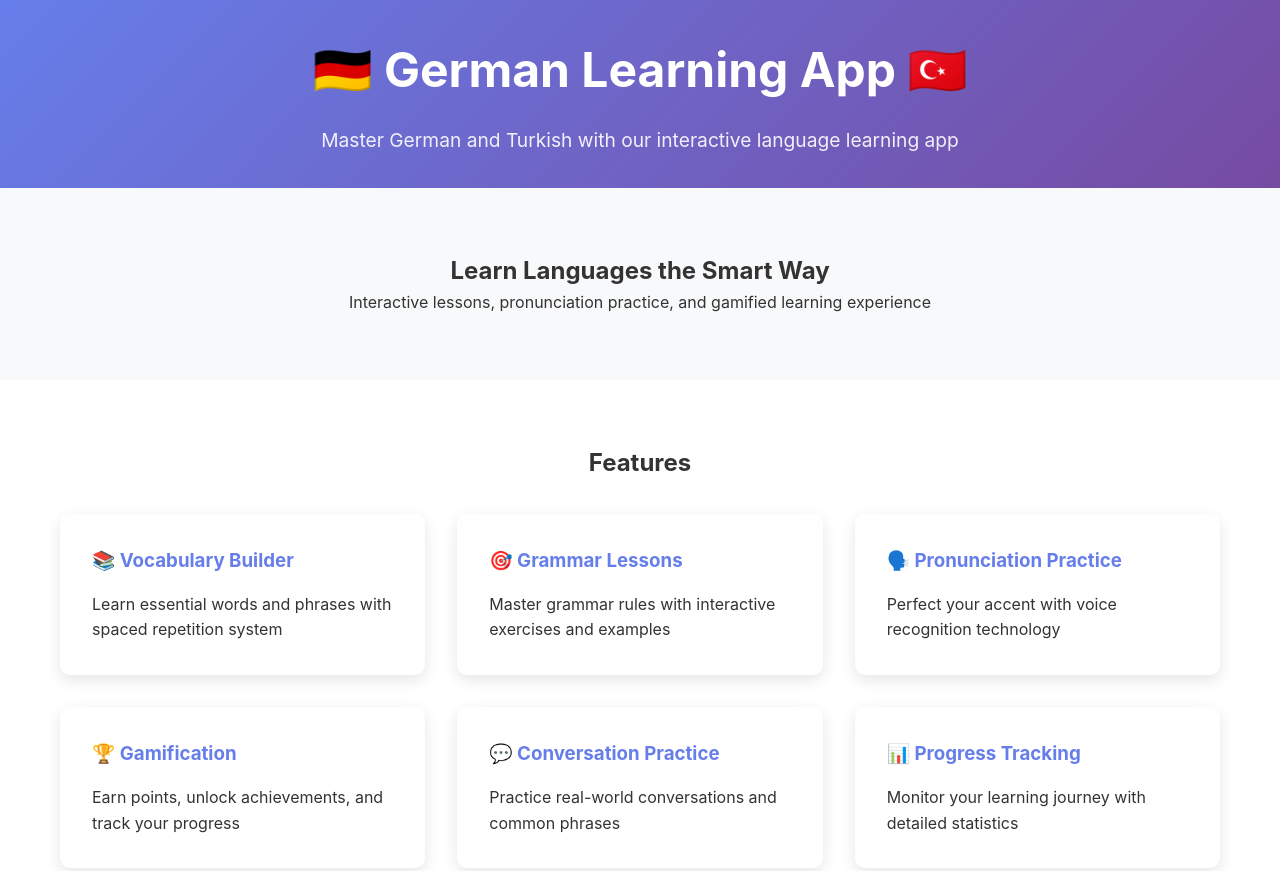
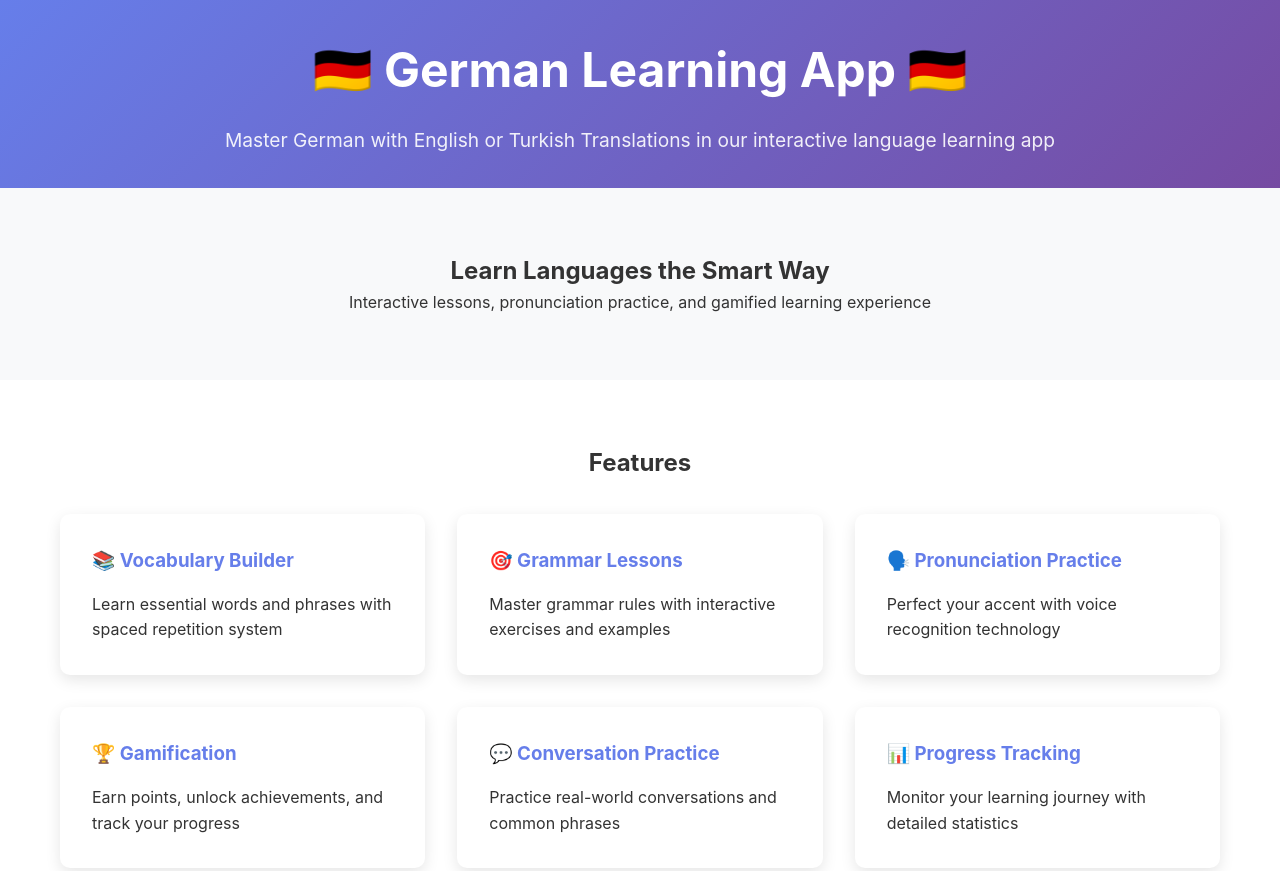
Before and after one commit to ridvanasci/Privacy_Declaration, a plain HTML site: page index.html in a window 1280 px wide. Shown: the top 871 px of the page. Drawn offline with Linux system fonts and the light colour scheme.

Commit message:
Update index.html

```diff
--- a/index.html
+++ b/index.html
@@ -27,8 +27,8 @@
 <body>
     <header>
         <div class="container">
-            <h1>🇩🇪 German Learning App 🇹🇷</h1>
-            <p class="subtitle">Master German and Turkish with our interactive language learning app</p>
+            <h1>🇩🇪 German Learning App 🇩🇪</h1>
+            <p class="subtitle">Master German with English or Turkish Translations in our interactive language learning app</p>
         </div>
     </header>
 
```
